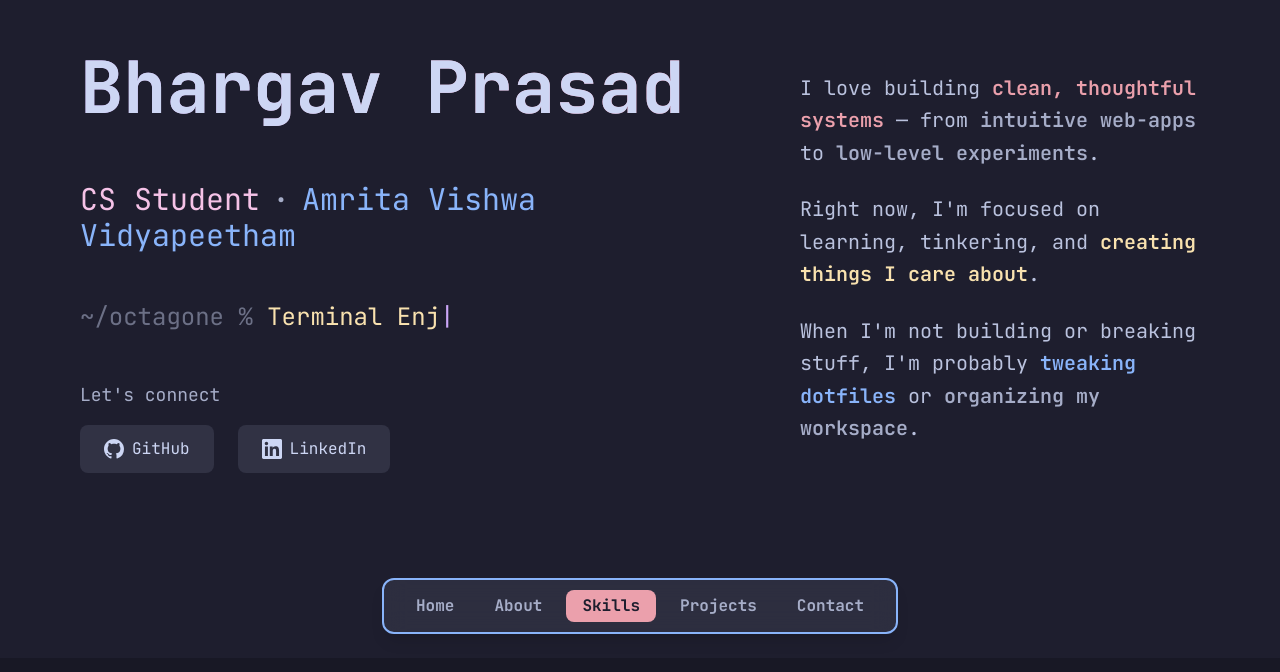
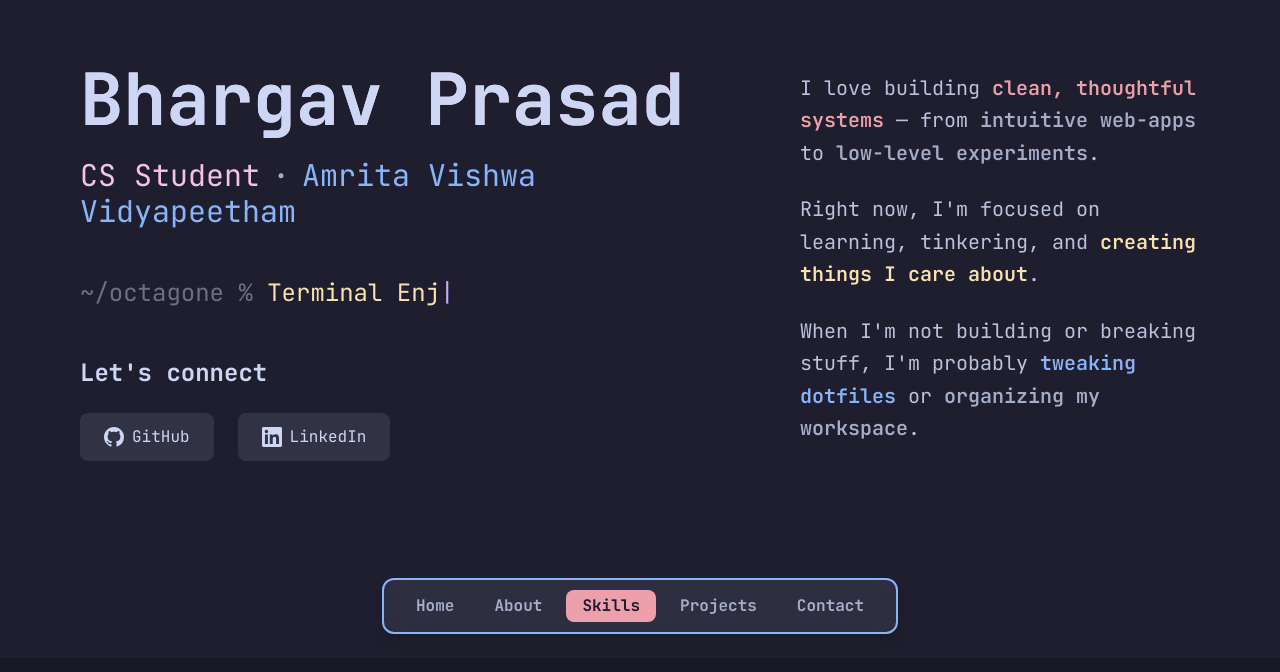
Before and after one commit to octagonemusic/octafolio, a Next.js app: page / in a window 1280 px wide. Shown: the part 142-814 px from the top of the page. Built offline with nearby package versions, Linux system fonts and the light colour scheme.

Commit message:
Update HomeSection.tsx

```diff
--- a/src/sections/HomeSection.tsx
+++ b/src/sections/HomeSection.tsx
@@ -61,20 +61,19 @@ export default function HomeSection() {
           {/* Left Column - Main Content */}
           <div className="lg:col-span-3 space-y-12 text-center lg:text-left">
             {/* Name with gradient effect */}
-            <div className="space-y-6">
+            <div className="space-y-3">
               <h1 className="text-4xl sm:text-5xl lg:text-6xl xl:text-7xl font-bold font-mono leading-tight">
                 <span className="bg-gradient-to-r from-mauve via-pink to-red bg-clip-text text-text">
                   Bhargav Prasad
                 </span>
               </h1>
+              {/* Tagline with colors */}
+              <p className="text-xl sm:text-2xl lg:text-3xl font-mono">
+                <span className="text-pink">CS Student</span>
+                <span className="text-subtext0 mx-3">·</span>
+                <span className="text-blue">Amrita Vishwa Vidyapeetham</span>
+              </p>
             </div>
-
-            {/* Tagline with colors */}
-            <p className="text-xl sm:text-2xl lg:text-3xl font-mono">
-              <span className="text-pink">CS Student</span>
-              <span className="text-subtext0 mx-3">·</span>
-              <span className="text-blue">Amrita Vishwa Vidyapeetham</span>
-            </p>
 
             {/* Role Typewriter Effect - Hidden on mobile */}
             <div className="hidden sm:block text-xl lg:text-2xl font-mono">
@@ -84,13 +83,13 @@ export default function HomeSection() {
             </div>
 
             {/* Social Section */}
-            <div className="space-y-4">
-              <h3 className="text-lg font-mono text-subtext0 text-center lg:text-left">
+            <div className="space-y-6">
+              <h3 className="text-xl sm:text-2xl font-bold font-mono text-subtext-0 text-center lg:text-left">
                 Let&apos;s connect
               </h3>
               <div className="flex justify-center lg:justify-start space-x-6">
                 <a
-                  href="https://github.com/yourusername"
+                  href="https://github.com/octagonemusic"
                   target="_blank"
                   rel="noopener noreferrer"
                   className="group bg-surface0 hover:bg-mauve text-text hover:text-crust px-6 py-3 rounded-lg font-mono text-[1rem] transition-all duration-200 flex items-center space-x-2 hover:scale-110 hover:shadow-lg hover:shadow-mauve/20 hover:-translate-y-1 active:scale-95 active:translate-y-0"
@@ -107,7 +106,7 @@ export default function HomeSection() {
                   </span>
                 </a>
                 <a
-                  href="https://linkedin.com/in/yourusername"
+                  href="https://www.linkedin.com/in/bhargav-prasad-5a183a261/"
                   target="_blank"
                   rel="noopener noreferrer"
                   className="group bg-surface0 hover:bg-blue text-text hover:text-crust px-6 py-3 rounded-lg font-mono text-1rem transition-all duration-200 flex items-center space-x-2 hover:scale-110 hover:shadow-lg hover:shadow-blue/20 hover:-translate-y-1 active:scale-95 active:translate-y-0"
```
